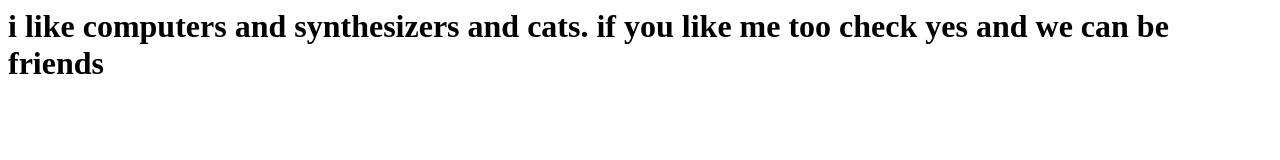
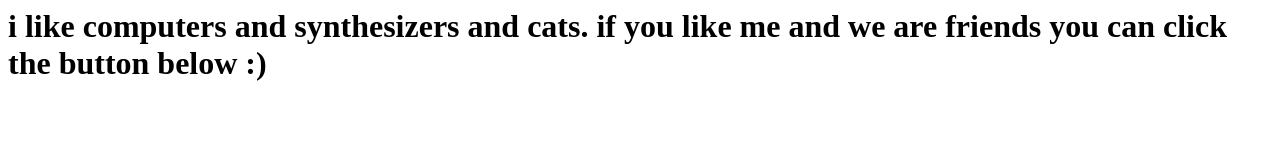
Before and after one commit to digitalohm/digitalohm.github.io, a plain HTML site: page index.html in a window 1280 px wide. Drawn offline with Linux system fonts and the light colour scheme.

Commit message:
Edited text

```diff
--- a/index.html
+++ b/index.html
@@ -1,3 +1,3 @@
-<h1>i like computers and synthesizers and cats.  if you like me too check yes and we can be friends</h1>
+<h1>i like computers and synthesizers and cats.  if you like me and we are friends you can click the button below :)</h1>
 
 <script type="text/javascript" src="https://cdnjs.buymeacoffee.com/1.0.0/button.prod.min.js" data-name="bmc-button" data-slug="digitalohm" data-color="#FFDD00" data-emoji="" data-font="Cookie" data-text="Buy me a coffee" data-outline-color="#000000" data-font-color="#000000" data-coffee-color="#ffffff" ></script>
```
